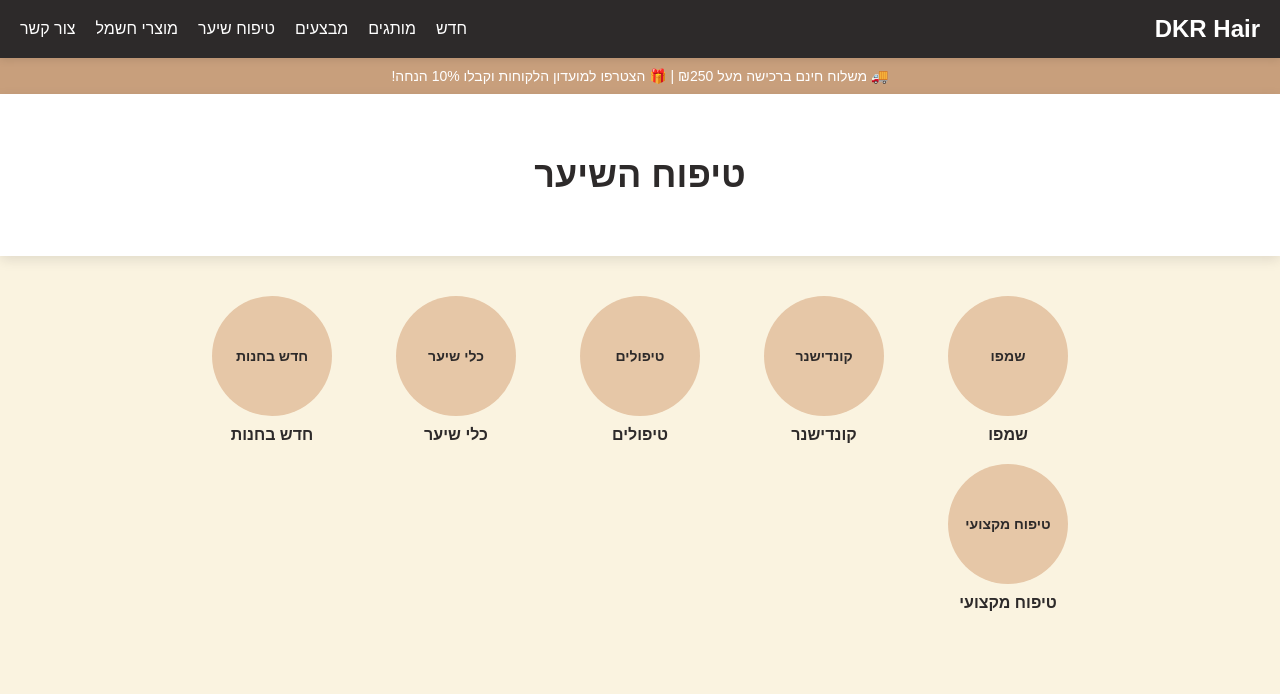
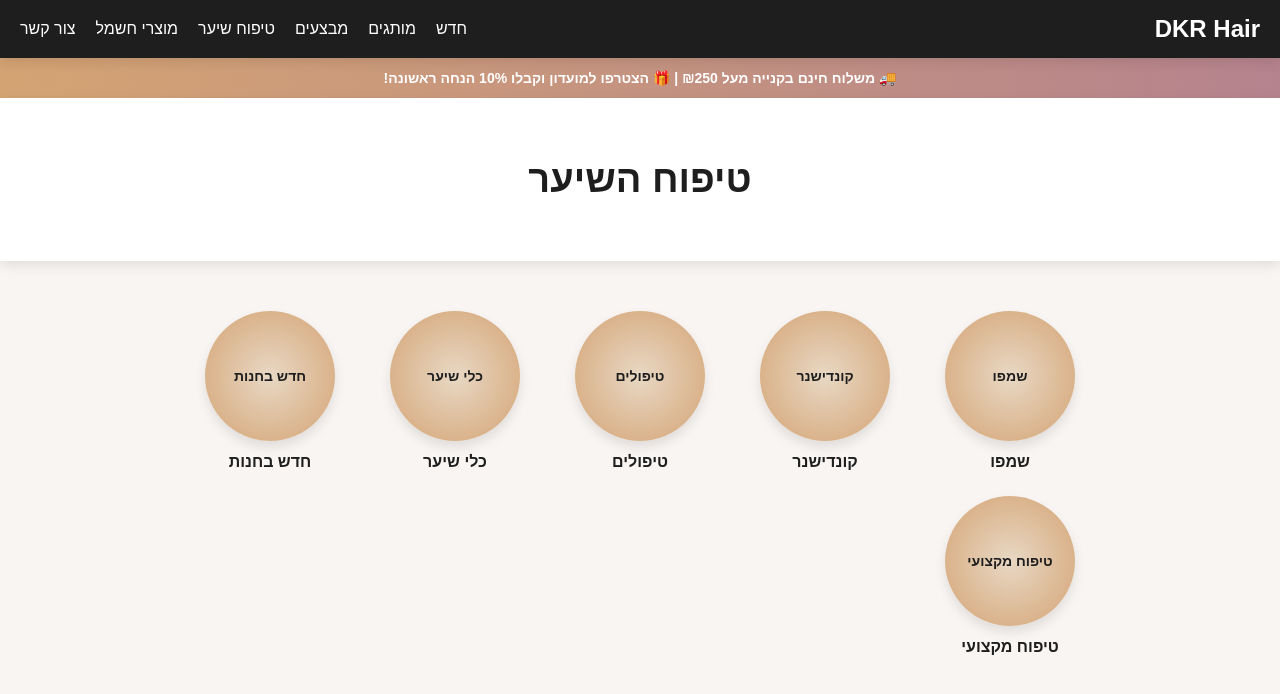
Before and after one commit to malachi37/dkr-hair, a plain HTML site: page index.html in a window 1280 px wide. Drawn offline with Linux system fonts and the light colour scheme.

Commit message:
Update index.html

```diff
--- a/index.html
+++ b/index.html
@@ -5,7 +5,7 @@
     <meta name="viewport" content="width=device-width, initial-scale=1.0">
     <title>DKR Hair - חנות טיפוח לשיער</title>
     <style>
-        /* איפוס סגנונות דיפולטיביים */
+        /* איפוס סגנונות */
         * {
             box-sizing: border-box;
             margin: 0;
@@ -14,7 +14,7 @@
         }
 
         body {
-            background-color: #FAF3E0; /* צבע קרם */
+            background-color: #F8F5F2; /* גוון פנינה */
             text-align: center;
         }
 
@@ -24,9 +24,9 @@
             justify-content: space-between;
             align-items: center;
             padding: 15px 20px;
-            background-color: #2D2A2A; /* שחור רך */
+            background-color: #1E1E1E; /* שחור עמוק */
             color: white;
-            box-shadow: 0 2px 8px rgba(0, 0, 0, 0.1);
+            box-shadow: 0 4px 12px rgba(0, 0, 0, 0.1);
             position: sticky;
             top: 0;
             z-index: 100;
@@ -51,14 +51,16 @@
         }
 
         .navbar .menu a:hover {
-            color: #C89F7C; /* חום רך */
+            color: #D4A373; /* זהב אלגנטי */
         }
 
+        /* באנר פרסומי */
         .promo-bar {
-            background-color: #C89F7C; /* חום רך */
-            padding: 10px;
+            background: linear-gradient(to right, #D4A373, #B5838D); /* מעבר צבע זהב-ורוד עתיק */
+            padding: 12px;
             font-size: 14px;
             color: white;
+            font-weight: bold;
         }
 
         /* כותרת ראשית */
@@ -69,17 +71,18 @@
         }
 
         .hero h1 {
-            font-size: 36px;
-            color: #2D2A2A; /* שחור רך */
+            font-size: 38px;
+            color: #1E1E1E; /* שחור אלגנטי */
+            font-weight: bold;
         }
 
-        /* סגנון לקטגוריות */
+        /* קטגוריות מוצרים */
         .categories {
             display: grid;
             grid-template-columns: repeat(auto-fill, minmax(150px, 1fr));
-            gap: 20px;
+            gap: 25px;
             max-width: 900px;
-            margin: 40px auto;
+            margin: 50px auto;
         }
 
         .category {
@@ -87,31 +90,33 @@
             flex-direction: column;
             align-items: center;
             text-decoration: none;
-            color: #2D2A2A; /* שחור רך */
+            color: #1E1E1E; /* שחור אלגנטי */
         }
 
         .category .circle {
-            width: 120px;
-            height: 120px;
+            width: 130px;
+            height: 130px;
             border-radius: 50%;
-            background-color: #E6C7A7; /* גוון חום-קרם רך */
+            background: radial-gradient(circle, #E8D8C4, #D4A373); /* גוון זהוב אלגנטי */
             display: flex;
             align-items: center;
             justify-content: center;
             font-size: 14px;
             font-weight: bold;
-            color: #2D2A2A; /* שחור רך */
-            transition: transform 0.3s ease-in-out;
+            color: #1E1E1E;
+            transition: transform 0.3s ease-in-out, box-shadow 0.3s ease-in-out;
+            box-shadow: 0 6px 12px rgba(0, 0, 0, 0.1);
         }
 
         .category .circle:hover {
             transform: scale(1.1);
-            background-color: #C89F7C; /* חום כהה יותר */
+            box-shadow: 0 8px 16px rgba(0, 0, 0, 0.2);
+            background: radial-gradient(circle, #D4A373, #B5838D); /* זהב לורוד עתיק */
             color: white;
         }
 
         .category span {
-            margin-top: 10px;
+            margin-top: 12px;
             font-size: 16px;
             font-weight: bold;
         }
@@ -135,7 +140,7 @@
 
     <!-- באנר פרסומי -->
     <div class="promo-bar">
-        🚚 משלוח חינם ברכישה מעל ₪250 | 🎁 הצטרפו למועדון הלקוחות וקבלו 10% הנחה!
+        🚚 משלוח חינם בקנייה מעל ₪250 | 🎁 הצטרפו למועדון וקבלו 10% הנחה ראשונה!
     </div>
 
     <!-- כותרת ראשית -->
```
